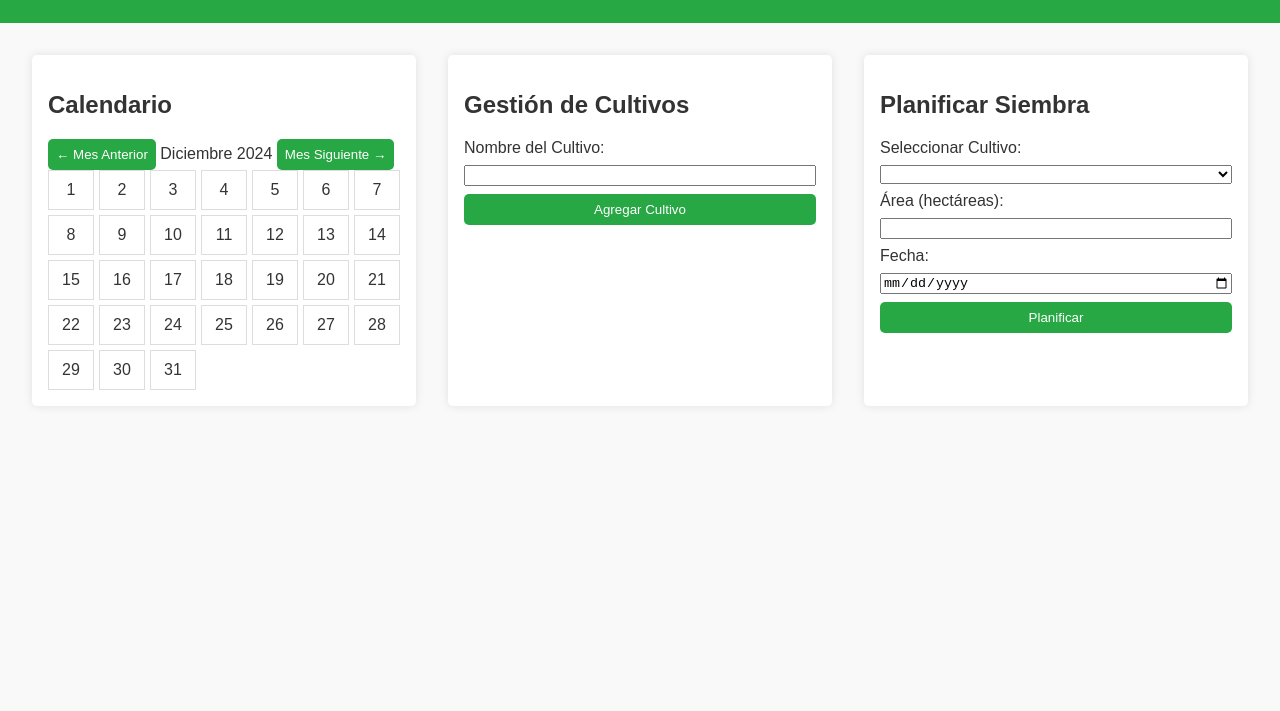
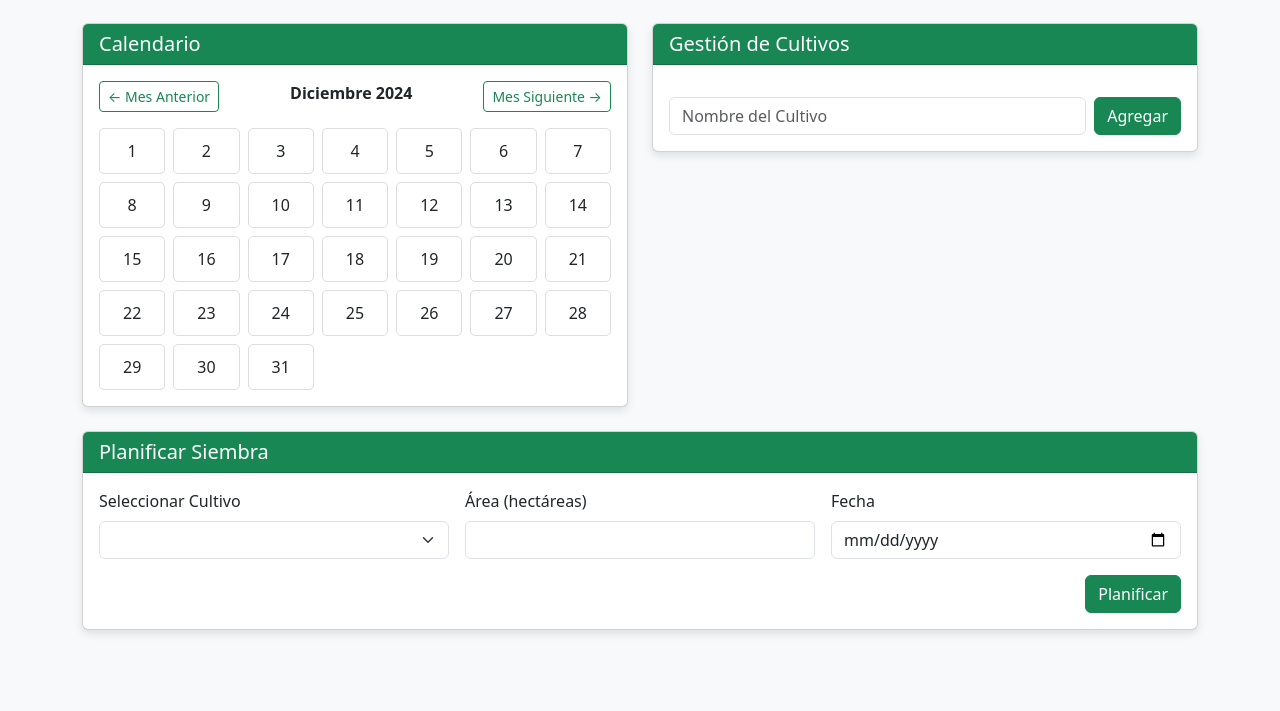
Before and after one commit to G4ru75/Hackaton2, a plain HTML site: page index.html in a window 1280 px wide. Shown: the part 89-800 px from the top of the page. Drawn offline with nearby package versions, Linux system fonts and the light colour scheme.

Commit message:
Cambio de boostrap

```diff
--- a/index.html
+++ b/index.html
@@ -4,49 +4,80 @@
     <meta charset="UTF-8">
     <meta name="viewport" content="width=device-width, initial-scale=1.0">
     <title>Planificador de Cultivos</title>
+    <!-- Bootstrap CSS -->
+    <link href="https://cdn.jsdelivr.net/npm/bootstrap@5.3.0/dist/css/bootstrap.min.css" rel="stylesheet">
     <link rel="stylesheet" href="styles.css">
 </head>
-<body>
-    <header>
+<body class="bg-light">
+    <header class="bg-success text-white text-center py-3">
         <h1>Planificador de Cultivos Interactivo</h1>
     </header>
-    <main>
-        <section id="calendar-section">
-            <h2>Calendario</h2>
-            <div id="calendar-controls">
-                <button id="prev-month">← Mes Anterior</button>
-                <span id="current-month">Diciembre 2024</span>
-                <button id="next-month">Mes Siguiente →</button>
+    <main class="container my-4">
+        <div class="row">
+            <!-- Calendario -->
+            <section id="calendar-section" class="col-md-6 mb-4">
+                <div class="card">
+                    <div class="card-header bg-success text-white">
+                        <h2 class="h5 mb-0">Calendario</h2>
                     </div>
-            <div id="calendar"></div>
+                    <div class="card-body">
+                        <div id="calendar-controls" class="d-flex justify-content-between mb-3">
+                            <button id="prev-month" class="btn btn-outline-success btn-sm">← Mes Anterior</button>
+                            <span id="current-month" class="fw-bold">Diciembre 2024</span>
+                            <button id="next-month" class="btn btn-outline-success btn-sm">Mes Siguiente →</button>
+                        </div>
+                        <div id="calendar" class="d-grid grid-template-columns-7 gap-2"></div>
+                    </div>
+                </div>
             </section>
 
-        <section id="crop-management">
-            <h2>Gestión de Cultivos</h2>
-            <ul id="crop-list"></ul>
-            <form id="add-crop-form">
-                <label for="crop-name">Nombre del Cultivo:</label>
-                <input type="text" id="crop-name" required>
-                <button type="submit">Agregar Cultivo</button>
+            <!-- Gestión de Cultivos -->
+            <section id="crop-management" class="col-md-6 mb-4">
+                <div class="card">
+                    <div class="card-header bg-success text-white">
+                        <h2 class="h5 mb-0">Gestión de Cultivos</h2>
+                    </div>
+                    <div class="card-body">
+                        <ul id="crop-list" class="list-group mb-3"></ul>
+                        <form id="add-crop-form" class="d-flex">
+                            <input type="text" id="crop-name" class="form-control me-2" placeholder="Nombre del Cultivo" required>
+                            <button type="submit" class="btn btn-success">Agregar</button>
                         </form>
+                    </div>
+                </div>
             </section>
 
-        <section id="planting-form-section">
-            <h2>Planificar Siembra</h2>
-            <form id="planting-form">
-                <label for="crop-select">Seleccionar Cultivo:</label>
-                <select id="crop-select"></select>
-
-                <label for="area">Área (hectáreas):</label>
-                <input type="number" id="area" required>
-
-                <label for="planting-date">Fecha:</label>
-                <input type="date" id="planting-date" required>
-
-                <button type="submit">Planificar</button>
+            <!-- Planificar Siembra -->
+            <section id="planting-form-section" class="col-12">
+                <div class="card">
+                    <div class="card-header bg-success text-white">
+                        <h2 class="h5 mb-0">Planificar Siembra</h2>
+                    </div>
+                    <div class="card-body">
+                        <form id="planting-form" class="row g-3">
+                            <div class="col-md-4">
+                                <label for="crop-select" class="form-label">Seleccionar Cultivo</label>
+                                <select id="crop-select" class="form-select"></select>
+                            </div>
+                            <div class="col-md-4">
+                                <label for="area" class="form-label">Área (hectáreas)</label>
+                                <input type="number" id="area" class="form-control" required>
+                            </div>
+                            <div class="col-md-4">
+                                <label for="planting-date" class="form-label">Fecha</label>
+                                <input type="date" id="planting-date" class="form-control" required>
+                            </div>
+                            <div class="col-12 text-end">
+                                <button type="submit" class="btn btn-success">Planificar</button>
+                            </div>
                         </form>
+                    </div>
+                </div>
             </section>
+        </div>
     </main>
+    <!-- Bootstrap JS Bundle -->
+    <script src="https://cdn.jsdelivr.net/npm/bootstrap@5.3.0/dist/js/bootstrap.bundle.min.js"></script>
     <script src="script.js"></script>
 </body>
 </html>
--- a/styles.css
+++ b/styles.css
@@ -1,46 +1,17 @@
-body {
-    font-family: Arial, sans-serif;
-    margin: 0;
-    padding: 0;
-    background-color: #f9f9f9;
-    color: #333;
-}
-
-header {
-    background-color: #28a745;
-    color: white;
-    padding: 1rem;
-    text-align: center;
-}
-
-main {
-    display: flex;
-    flex-wrap: wrap;
-    justify-content: space-around;
-    padding: 1rem;
-}
-
-section {
-    flex: 1;
-    min-width: 300px;
-    margin: 1rem;
-    background: white;
-    border-radius: 5px;
-    box-shadow: 0 0 10px rgba(0, 0, 0, 0.1);
-    padding: 1rem;
-}
-
+/* Ajuste para el calendario con una grilla */
 #calendar {
     display: grid;
     grid-template-columns: repeat(7, 1fr);
-    gap: 5px;
+    gap: 0.5rem;
 }
 
 #calendar div {
     padding: 10px;
+    border: 1px solid #ddd;
     text-align: center;
-    border: 1px solid #ddd;
     cursor: pointer;
+    border-radius: 5px;
+    background-color: white;
 }
 
 #calendar div.event {
@@ -49,21 +20,14 @@ section {
     font-weight: bold;
 }
 
-form {
-    display: flex;
-    flex-direction: column;
-    gap: 0.5rem;
+/* Agregar sombra a las tarjetas */
+.card {
+    box-shadow: 0 4px 8px rgba(0, 0, 0, 0.1);
 }
 
-button {
-    background-color: #28a745;
-    color: white;
-    border: none;
-    padding: 0.5rem;
-    cursor: pointer;
-    border-radius: 5px;
+/* Ajuste de márgenes en dispositivos pequeños */
+@media (max-width: 768px) {
+    #calendar {
+        grid-template-columns: repeat(2, 1fr);
+    }
 }
-
-button:hover {
-    background-color: #218838;
-}
```
Lines whose indentation alone changed are shown as unchanged.
